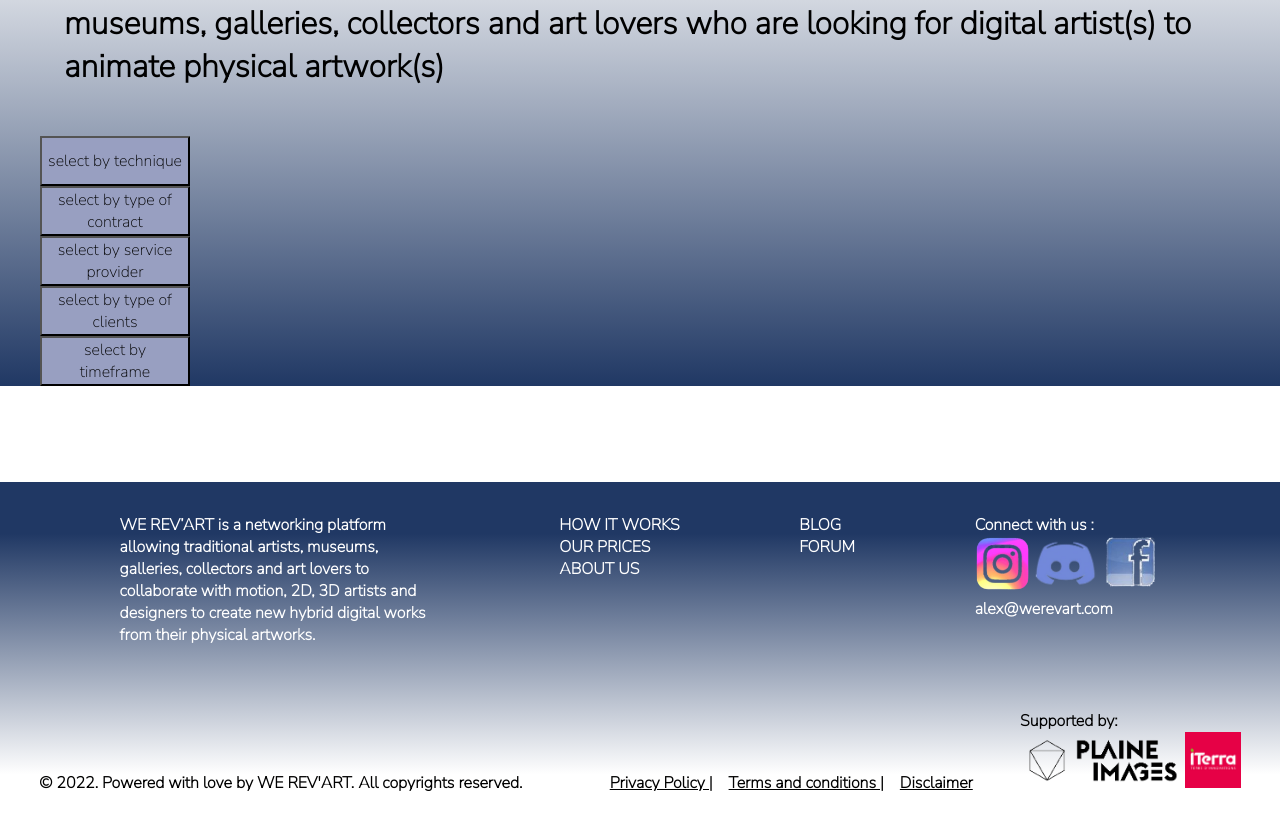
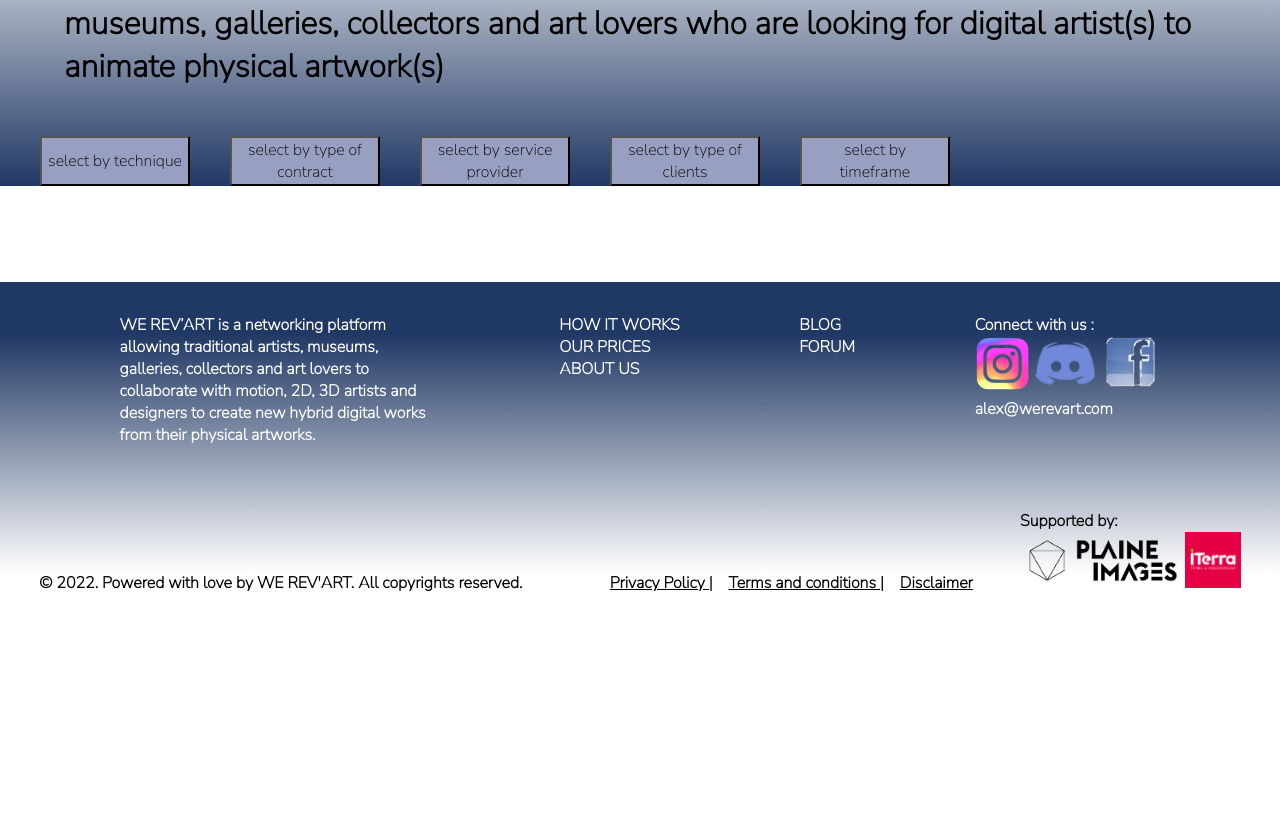
Before and after one commit to WildCodeSchool/2022-03-JS-Remote-404-we_rev_art, a React (Vite) app in the folder frontend/: page / in a window 1280 px wide. Shown: the part 4220-5046 px from the top of the page. After the commit the page ends 4846 px from the top, so only its background shows below. Built offline with nearby package versions, Linux system fonts and the light colour scheme.

Commit message:
correction bug project ads filter

```diff
--- a/frontend/src/components/ProjectAdsFilter.jsx
+++ b/frontend/src/components/ProjectAdsFilter.jsx
@@ -12,9 +12,11 @@ function ProjectAdsFilter() {
         artists, illustrators, museums, galleries, collectors and art lovers who
         are looking for digital artist(s) to animate physical artwork(s)
       </h3>
+      <div className="XXX1">
       {ProjectAdsFilterData.map((data) => (
         <ProjectFilterOption list={data} />
       ))}
+      </div>
     </div>
   );
 }
--- a/frontend/src/components/ProjectFilterOption.jsx
+++ b/frontend/src/components/ProjectFilterOption.jsx
@@ -7,7 +7,7 @@ function ProjectFilterOption({ list }) {
     setButtonClicked(!buttonClicked);
   }
   return (
-    <section className="XXXX">
+    <section className="XXX2">
       <button className="filter_selection" type="button" onClick={handleClick}>
         {list.filter}
       </button>
--- a/frontend/src/style/ProjectAdsFilter.css
+++ b/frontend/src/style/ProjectAdsFilter.css
@@ -19,10 +19,13 @@
   margin-left: 4rem;
 }
 
-.XXXX {
-  width: 100%;
+.XXX2 {
   display: flex;
-  flex-direction: row;
+  flex-direction: column;
+}
+.XXX1 {
+  display: flex;
+
 }
 .filter_selection {
   background-color: rgb(152, 159, 193);
```
